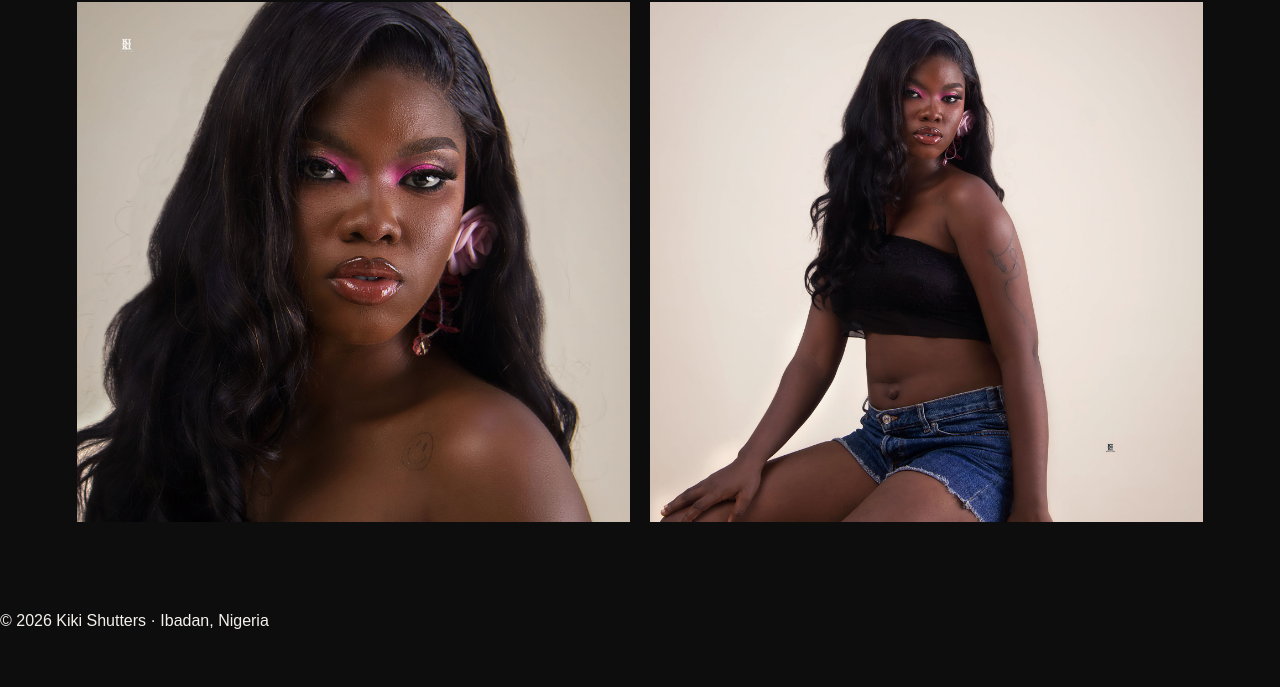
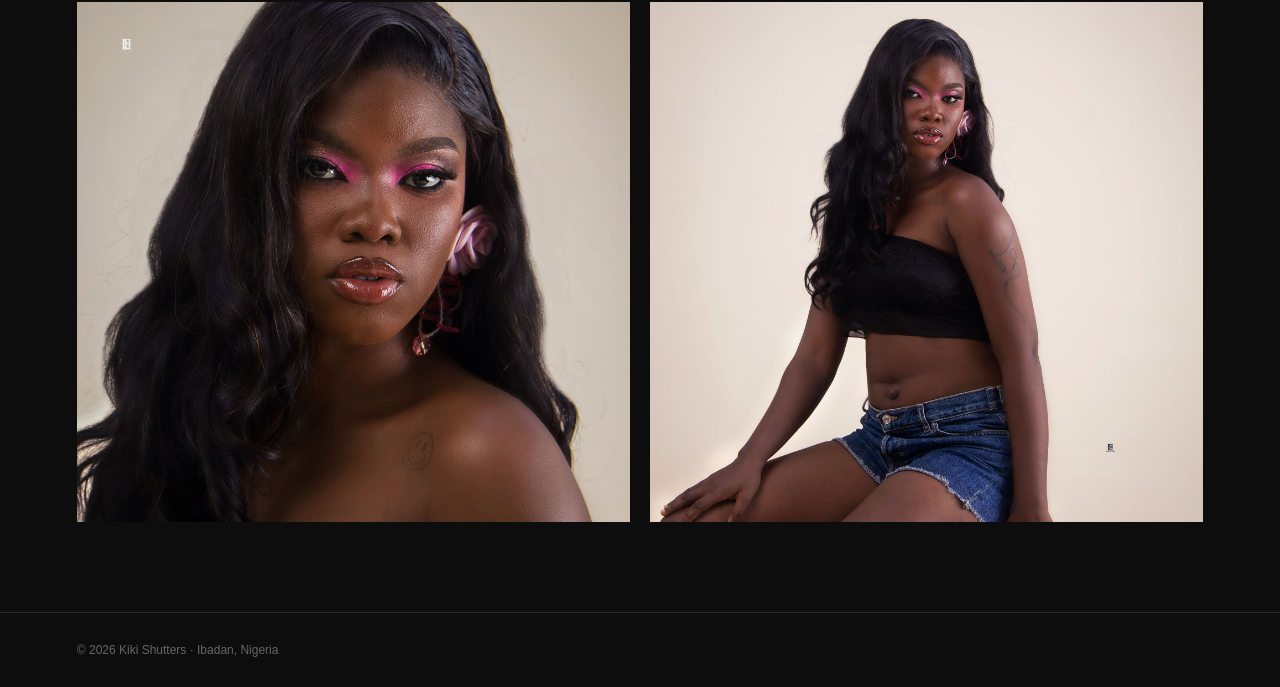
Before and after one commit to kikishutters/kikishutters.com, a plain HTML site: page beauty.html in a window 1280 px wide. Shown: the part 1463-2150 px from the top of the page. Before the commit the page ends 2093 px from the top, so only its background shows below. Drawn offline with Linux system fonts and the light colour scheme.

Commit message:
Add footer styles to beauty.html
Add footer styles for padding, color, font size, and border.

```diff
--- a/beauty.html
+++ b/beauty.html
@@ -195,6 +195,12 @@
     right: 0;
   }
 }
+    footer {
+  padding: 30px 6%;
+  color: #666;
+  font-size: 12px;
+  border-top: 1px solid #292929;
+}
 
   </style>
 </head>
```
